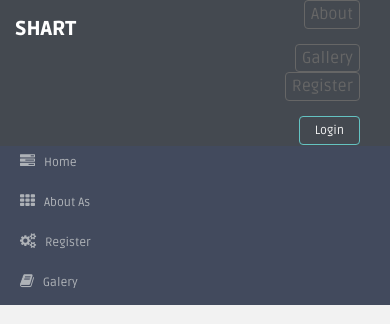
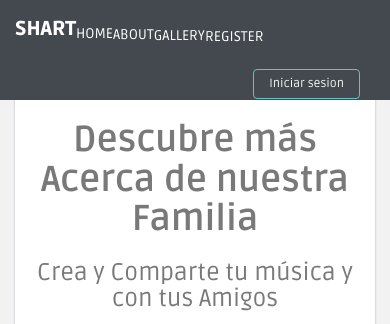
Before and after one commit to patrik2214/Theme, a PHP site: page /theme/html/home.php in a window 390 px wide. Shown: the top 324 px of the page. Run offline with PHP 8.4, Linux system fonts and the light colour scheme; some libraries are stand-ins or nearby versions.

Commit message:
ahi le vamos

```diff
--- a/html/home.php
+++ b/html/home.php
@@ -22,6 +22,7 @@
     <link href="../assets/css/style-responsive.css" rel="stylesheet">
 
     <script src="../assets/js/chart-master/Chart.js"></script>
+    <script src="https://www.google.com/recaptcha/api.js"></script>
 
     <!-- HTML5 shim and Respond.js IE8 support of HTML5 elements and media queries -->
     <!--[if lt IE 9]>
@@ -36,84 +37,98 @@
       <!-- **********************************************************************************************************************************************************
       TOP BAR CONTENT & NOTIFICATIONS
       *********************************************************************************************************************************************************** -->
-      <!--header start-->
-      <header class="header black-bg">
-            <!--logo start-->
-            <a class="logo"><b>SHART</b></a>
-            <!--logo end-->
-                <ul class="nav top-menu">
-                    <li><a class="text-ligth" href="about.php.php">About</a></li>
-                </ul>
-                <ul class="nav top-menu">
-                    <li><a class="text-ligth" href="galery.php.php">Gallery</a></li>
-                </ul>
-                <ul class="nav top-menu">
-                    <li><a class="text-ligth" href="register.php.php">Register</a></li>
-            	</ul>
-            	<ul class="nav pull-right top-menu">
-                    <li><a class="logout" href="login.html">Login</a></li>
-            	</ul>
-            </div>
+      <!--header start -->
+       <header class="header black-bg text-center">
+            <a href="index.php" class="logo"><b>SHART</b></a>
+
+            <div class="col-sm-3"></div>
+            <a href="home.php" class="logo"><h5>Home</h5></a>
+            <div class="col-sm-1"></div>
+            <a href="about.php" class="logo"><h5>About</h5></a>
+            <div class="col-sm-1"></div>
+            <a href="galery.php" class="logo"><h5>Gallery</h5></a>
+            <div class="col-sm-1"></div>
+            <a href="register.php" class="logo"><h5>Register</h5></a>
+
+            <ul class=" nav pull-right top-menu" >
+                <li ><a class="logout"  href="login.php">Iniciar sesion</a></li>
+            </ul>
         </header>
       <!--header end-->
-
-      <!-- **********************************************************************************************************************************************************
-      MAIN SIDEBAR MENU
-      *********************************************************************************************************************************************************** -->
-      <!--sidebar start-->
-      <aside>
-          <div id="sidebar"  class="nav-collapse ">
-              <!-- sidebar menu start-->
-              <ul class="sidebar-menu" id="nav-accordion">
-
-              	  <p class="centered"><a href="profile.html"><img src="../assets/img/logo.png" class="img-circle" width="60"></a></p>
-
-
-                    <li class="sub-menu">
-                      <a href="home.php">
-                      <i class="fa fa-tasks"></i>
-                          <span>Home</span>
-                      </a>
-                  </li>
-
-                  <li class="sub-menu">
-                      <a  href="about.php" >
-                      <i class="fa fa-th"></i>
-                          <span>About As</span>
-                      </a>
-                  </li>
-
-                  <li class="sub-menu">
-                      <a href="register.php" >
-                      <i class="fa fa-cogs"></i>
-                          <span>Register</span>
-                      </a>
-                  </li>
-                  <li class="sub-menu">
-                      <a href="galery.php" >
-                      <i class="fa fa-book"></i>
-                          <span>Galery</span>
-                      </a>
-                  </li>
-              </ul>
-              <!-- sidebar menu end-->
-          </div>
-      </aside>
-      <!--sidebar end-->
-
       <!-- **********************************************************************************************************************************************************
       MAIN CONTENT
       *********************************************************************************************************************************************************** -->
       <!--main content start-->
       <section id="main-content">
           <section class="wrapper">
-              <div class="">
+          <div class="col-lg-1 col-md-1 col-sm-1 mb"></div>
+          <div class="showback col-lg-8 col-md-8 col-sm-8 mb">
+            <h1 class="text-center"><b>Descubre más Acerca de nuestra Familia</b></h1>
+            <h3 class="text-center">Crea y Comparte tu música y con tus Amigos</h3>
 
-              </div>
+            <div class="row">
+            <div class='col-lg-4 col-md-4 col-sm-4 mb'>
+                <!-- WHITE PANEL - TOP USER -->
+                <div class='white-panel pn'>
+                <br>
+                    <img class="text-center" src="https://images.unsplash.com/photo-1470225620780-dba8ba36b745?ixlib=rb-1.2.1&ixid=eyJhcHBfaWQiOjEyMDd9&auto=format&fit=crop&w=1050&q=80" width="260" alt="" srcset="">
+                    <h4><b>Repositorios privados</b></h4>
+                    <h6>Hazlos colaborativos o personales</h6>
+                </div>
+            </div>
+            <div class='col-lg-4 col-md-4 col-sm-4 mb'>
+                <!-- WHITE PANEL - TOP USER -->
+                <div class='white-panel pn'>
+                <br>
+                    <img class="text-center" src="https://images.unsplash.com/photo-1513829596324-4bb2800c5efb?ixlib=rb-1.2.1&ixid=eyJhcHBfaWQiOjEyMDd9&auto=format&fit=crop&w=1050&q=80" width="260" alt="" srcset="">
+                    <br>
+                    <h4><b>Repositorios publicos</b></h4>
+                    <h6>Comparte tus repositorios con otros usuarios</h6>
+                </div>
+            </div>
+            <div class='col-lg-4 col-md-4 col-sm-4 mb'>
+                <!-- WHITE PANEL - TOP USER -->
+                <div class='white-panel pn'>
+                <br>
+                    <img class="text-center" src="https://images.unsplash.com/photo-1493225457124-a3eb161ffa5f?ixlib=rb-1.2.1&ixid=eyJhcHBfaWQiOjEyMDd9&auto=format&fit=crop&w=1050&q=80" width="260" alt="" srcset="">
+                    <br>
+                    <h4><b>Se premium</b></h4>
+                    <h6>Obtén más beneficios</h6>
+                </div>
+            </div>
+          </div>
 
-
-
-
+          <div class='col-lg-4 col-md-4 col-sm-4 mb'>
+                <!-- WHITE PANEL - TOP USER -->
+                <div class='white-panel pn'>
+                <br>
+                    <img class="text-center" src="https://images.unsplash.com/photo-1507838153414-b4b713384a76?ixlib=rb-1.2.1&ixid=eyJhcHBfaWQiOjEyMDd9&auto=format&fit=crop&w=1950&q=80" width="260" alt="" srcset="">
+                    <h4><b>Repositorios Colaborativos</b></h4>
+                    <h6>Trabaja con Amigos</h6>
+                </div>
+            </div>
+            <div class='col-lg-4 col-md-4 col-sm-4 mb'>
+                <!-- WHITE PANEL - TOP USER -->
+                <div class='white-panel pn'>
+                <br>
+                    <img class="text-center" src="https://images.unsplash.com/photo-1514320291840-2e0a9bf2a9ae?ixlib=rb-1.2.1&ixid=eyJhcHBfaWQiOjEyMDd9&auto=format&fit=crop&w=1050&q=80" width="260" alt="" srcset="">
+                    <br>
+                    <h4><b>Repositorios No Colaborativos</b></h4>
+                    <h6>Hazlo con tus ideas</h6>
+                </div>
+            </div>
+            <div class='col-lg-4 col-md-4 col-sm-4 mb'>
+                <!-- WHITE PANEL - TOP USER -->
+                <div class='white-panel pn'>
+                <br>
+                    <img class="text-center" src="https://images.unsplash.com/photo-1508700115892-45ecd05ae2ad?ixlib=rb-1.2.1&ixid=eyJhcHBfaWQiOjEyMDd9&auto=format&fit=crop&w=1050&q=80" width="260" alt="" srcset="">
+                    <br>
+                    <h4><b>Encuentra más Repositorios</b></h4>
+                    <h6>Busca repositorios de otros Usuarios</h6>
+                </div>
+            </div>
+          </div>
+        </div>
       <!-- **********************************************************************************************************************************************************
       RIGHT SIDEBAR CONTENT
       *********************************************************************************************************************************************************** -->
@@ -124,7 +139,7 @@
       <!--footer start-->
       <footer class="site-footer">
           <div class="text-center">
-              @DerechosReservadosSHART-2019
+              @2019 - Shart.com
               <a class="go-top">
                   <i class="fa fa-angle-up"></i>
               </a>
@@ -139,7 +154,6 @@
     <script src="../assets/js/bootstrap.min.js"></script>
     <script class="include" type="text/javascript" src="../assets/js/jquery.dcjqaccordion.2.7.js"></script>
     <script src="../assets/js/jquery.scrollTo.min.js"></script>
-    <script src="../assets/js/jquery.nicescroll.js" type="text/javascript"></script>
     <script src="../assets/js/jquery.sparkline.js"></script>
 
 
@@ -152,7 +166,6 @@
     <!--script for this page-->
     <script src="../assets/js/sparkline-chart.js"></script>
 	<script src="../assets/js/zabuto_calendar.js"></script>
-
 
 	<script type="application/javascript">
         $(document).ready(function () {
@@ -188,7 +201,9 @@
             console.log('nav ' + nav + ' to: ' + to.month + '/' + to.year);
         }
     </script>
+    <style>
 
+	</style>
 
   </body>
 </html>
```
Also changed, not shown: html/about.php (+51 -67 lines), html/galery.php (+23 -65 lines), html/register.php (+16 -20 lines).
